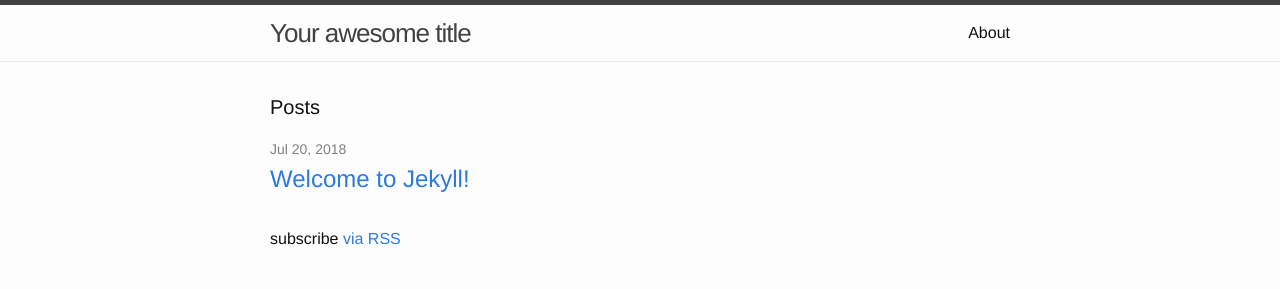
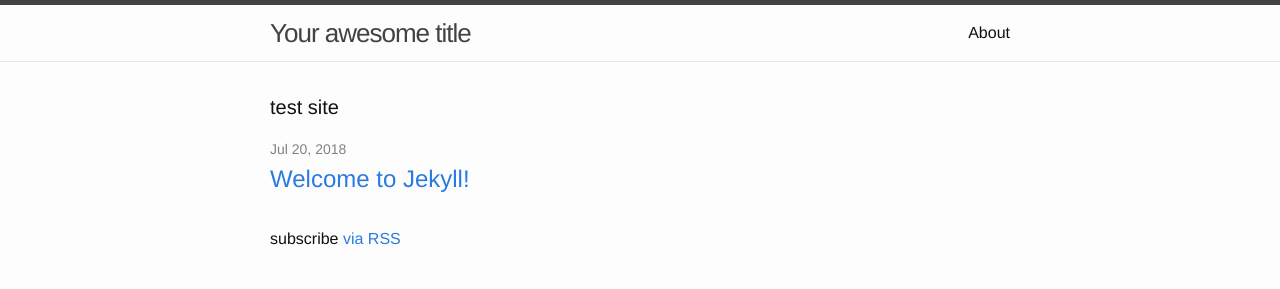
Before and after one commit to Claire31/Claire31.github.io, a Jekyll site: the page built from index.html, in a window 1280 px wide. Shown: the top 289 px of the page. Built offline with Jekyll 4.4.1, drawn with Linux system fonts in a browser that asks for light colours.

Commit message:
Update index.html

```diff
--- a/index.html
+++ b/index.html
@@ -4,7 +4,7 @@
 
 <div class="home">
 
-  <h1 class="page-heading">Posts</h1>
+  <h1 class="page-heading">test site</h1>
 
   <ul class="post-list">
     {% for post in site.posts %}
```
